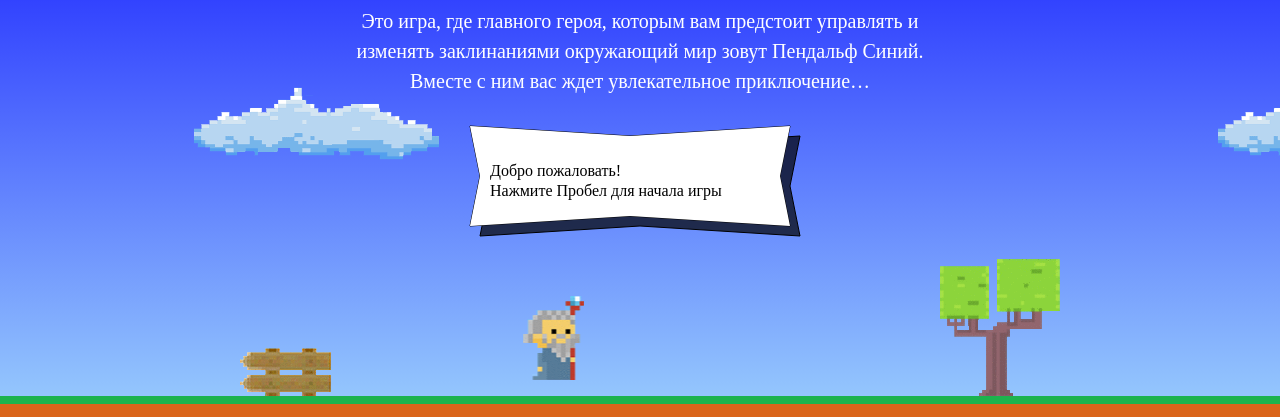
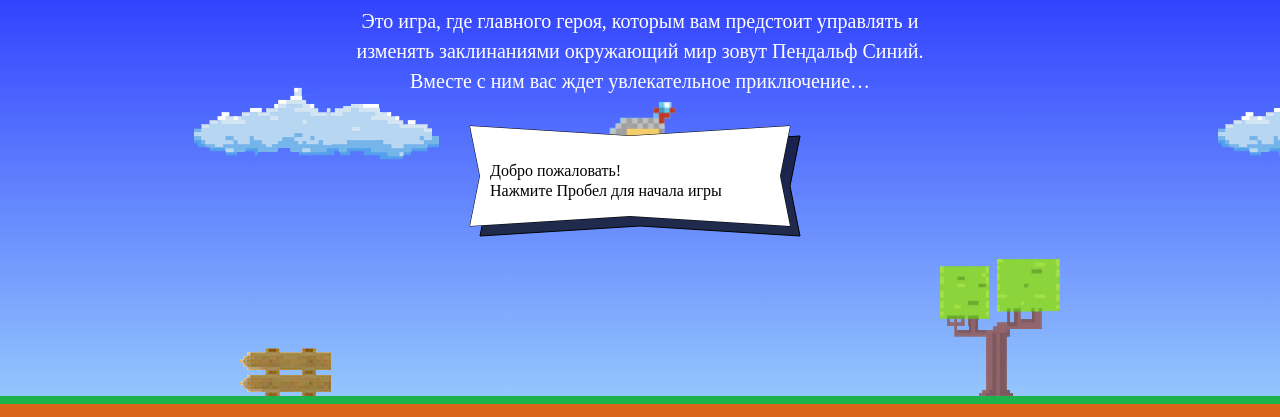
Before and after one commit to RylovALXRV/106372-code-and-magick-18, a website: page index.html in a window 1280 px wide. Shown: the part 203-620 px from the top of the page. Drawn offline with Linux system fonts and the light colour scheme; a web font is replaced by a local one.

Commit message:
выполнил задание №2 Учебный проект: начинаем программировать

```diff
--- a/index.html
+++ b/index.html
@@ -181,6 +181,28 @@
   </div>
 </template>
 
+  <script>
+    var fireballSize = 22;
+    var wizardSpeed = 3;
+    var wizardWidth = 70;
+
+    var getFireballSpeed = function (left) {
+      return left ? 5 : 2;
+    };
+
+    var getWizardHeight = function () {
+      return Math.round(1.337 * wizardWidth);
+    };
+
+    var getWizardX = function (width) {
+      return (width - wizardWidth) / 2;
+    };
+
+    var getWizardY = function (height) {
+      return Math.round(height / 3 - getWizardHeight());
+    }
+  </script>
+
 <script src="js/game.js"></script>
 
 </body>
```
